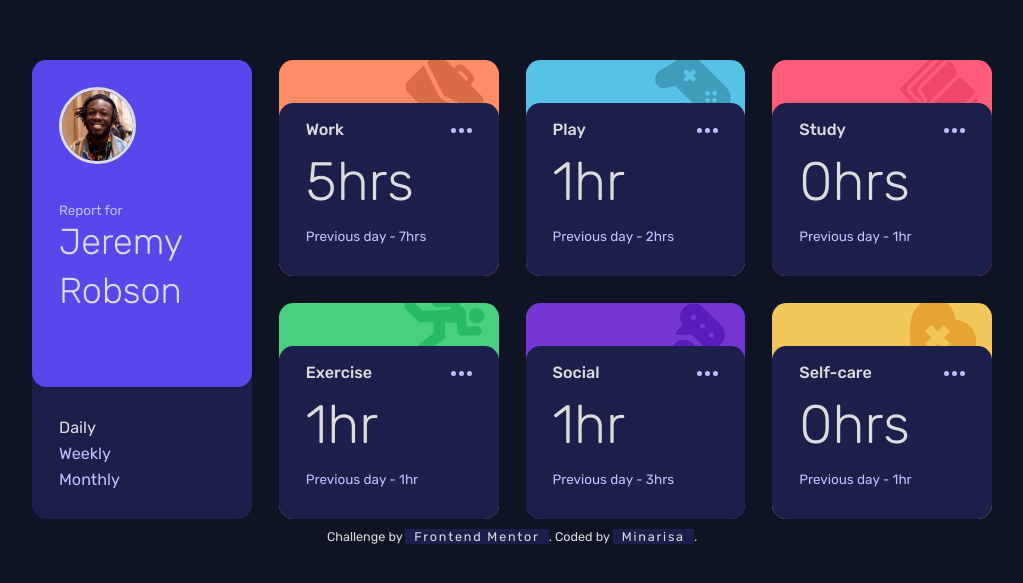
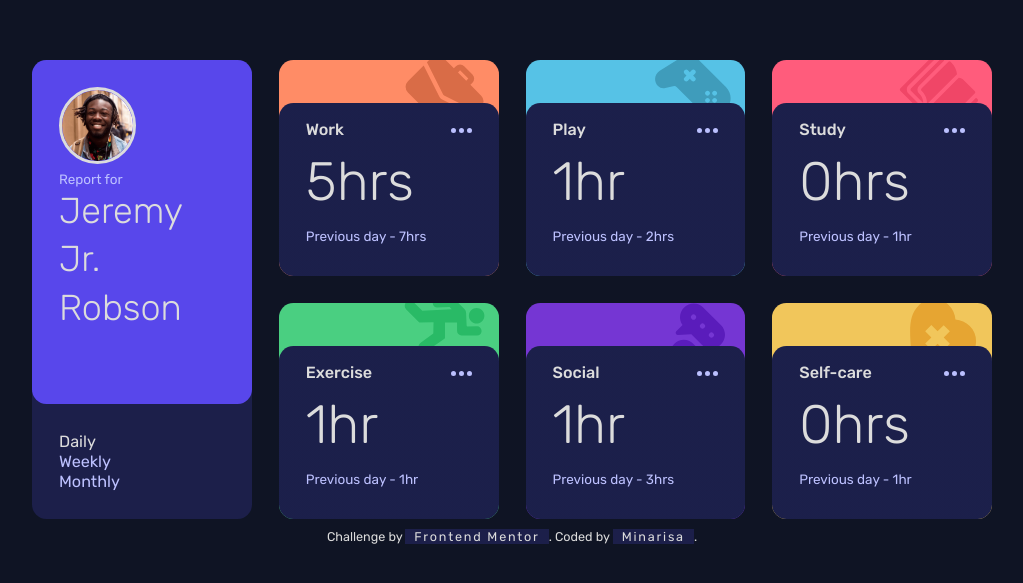
Before and after one commit to Minarisa/fem-time-tracking-dashboard-main, a plain HTML site: page index.html in a window 1280 px wide. Shown: the part 103-686 px from the top of the page, without its empty margins (128-1151 px from the left). Drawn offline with Linux system fonts and the light colour scheme; no server answers.

Commit message:
dodano junior

```diff
--- a/index.html
+++ b/index.html
@@ -26,7 +26,7 @@
           <img src="./images/image-jeremy.png" alt="Jeremy Robson - portrait.">
           <div id="profile">
             <p>Report for</p>
-            <h1>Jeremy Robson</h1>
+            <h1>Jeremy Jr. Robson</h1>
           </div>
         </div>
         <div id="stats-category">
```
